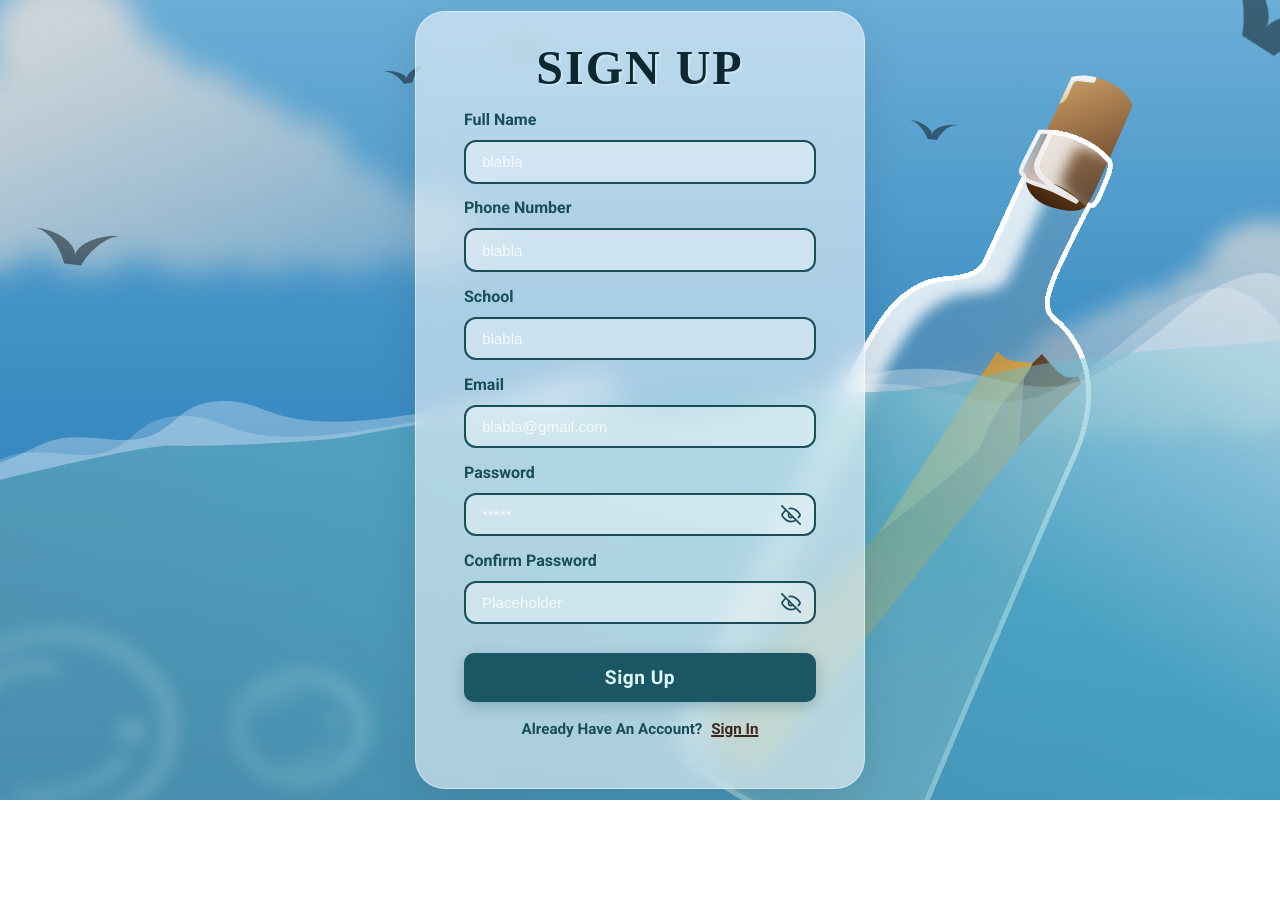
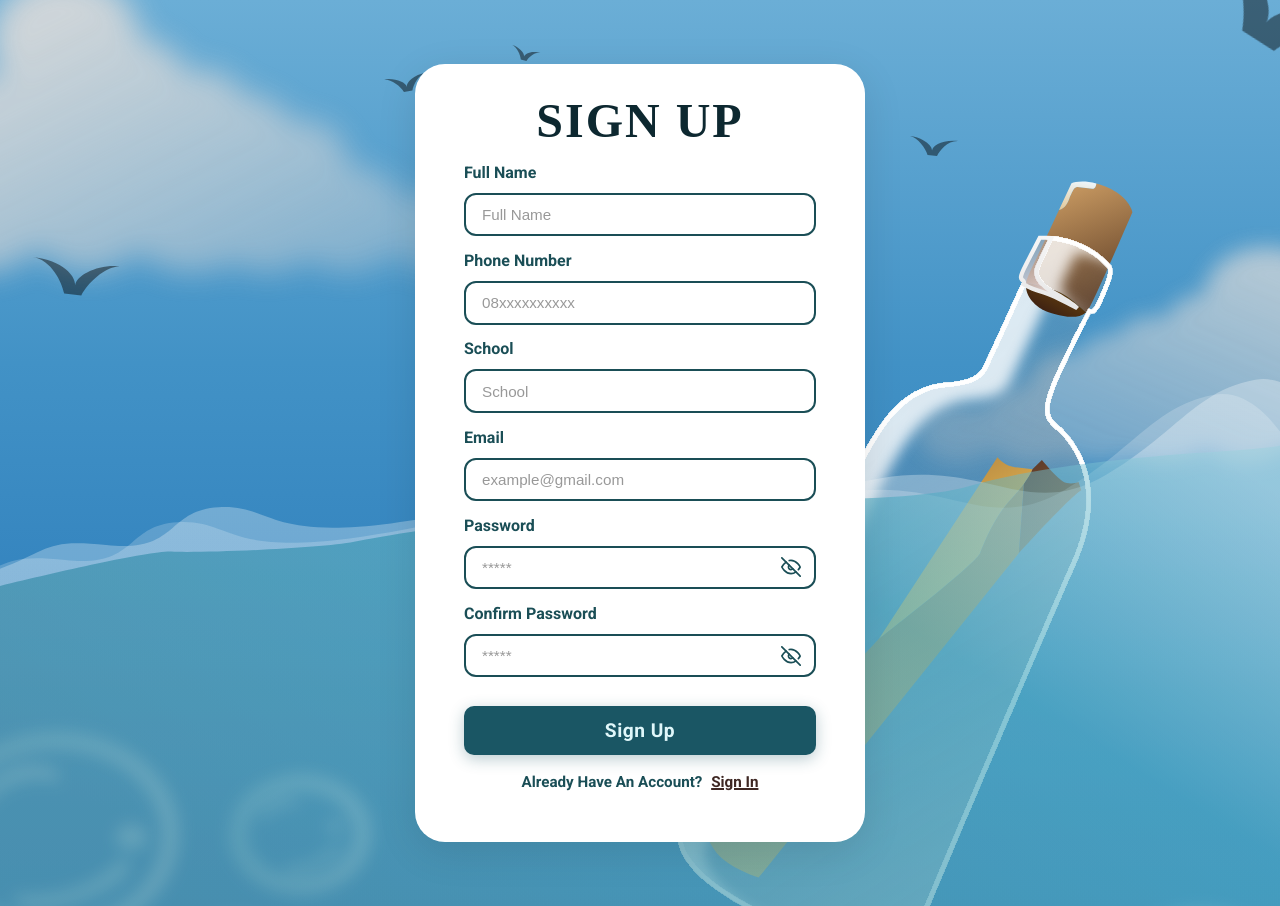
Before and after one commit to chillhouse-production/uigtc, a React (Vite) app: page / in a window 1280 px wide. Both pictures are taken after a click on the element "Sign Up". Before the commit the page ends 800 px from the top, so only its background shows below. Built offline with nearby package versions, Linux system fonts and the light colour scheme; a web font is replaced by a local one.

Commit message:
perbaikan bg sign in dan sign up dan perubahan placeholder di input

```diff
--- a/src/SignIn.css
+++ b/src/SignIn.css
@@ -105,7 +105,7 @@
 .signin-card {
   position: relative;
   z-index: 10;
-  background: rgba(255, 255, 255, 0.55);
+  background: white;
   backdrop-filter: blur(12px);
   -webkit-backdrop-filter: blur(12px);
   border-radius: 30px;
@@ -118,6 +118,8 @@
   flex-direction: column;
   align-items: center;
   box-sizing: border-box;
+  margin-top: 64px;
+  margin-bottom: 64px;
   /* IMPORTANT FIX */
 }
 
@@ -174,8 +176,9 @@
 }
 
 .form-input::placeholder {
-  color: rgba(255, 255, 255, 0.8);
+  color: black;
   font-weight: 400;
+  opacity: 40%;
 }
 
 .form-input:focus {
--- a/src/SignIn.tsx
+++ b/src/SignIn.tsx
@@ -76,7 +76,7 @@ const SignIn = ({ onSwitchToSignUp }: SignInProps) => {
                             <input
                                 type="email"
                                 id="email"
-                                placeholder="blabla@gmail.com"
+                                placeholder="example@gmail.com"
                                 value={email}
                                 onChange={(e) => setEmail(e.target.value)}
                                 className="form-input"
--- a/src/SignUp.tsx
+++ b/src/SignUp.tsx
@@ -83,7 +83,7 @@ const SignUp = ({ onSwitchToSignIn }: SignUpProps) => {
                             <input
                                 type="text"
                                 id="fullName"
-                                placeholder="blabla"
+                                placeholder="Full Name"
                                 value={fullName}
                                 onChange={(e) => setFullName(e.target.value)}
                                 className="form-input"
@@ -98,7 +98,7 @@ const SignUp = ({ onSwitchToSignIn }: SignUpProps) => {
                             <input
                                 type="tel"
                                 id="phoneNumber"
-                                placeholder="blabla"
+                                placeholder="08xxxxxxxxxx"
                                 value={phoneNumber}
                                 onChange={(e) => setPhoneNumber(e.target.value)}
                                 className="form-input"
@@ -113,7 +113,7 @@ const SignUp = ({ onSwitchToSignIn }: SignUpProps) => {
                             <input
                                 type="text"
                                 id="school"
-                                placeholder="blabla"
+                                placeholder="School"
                                 value={school}
                                 onChange={(e) => setSchool(e.target.value)}
                                 className="form-input"
@@ -128,7 +128,7 @@ const SignUp = ({ onSwitchToSignIn }: SignUpProps) => {
                             <input
                                 type="email"
                                 id="email"
-                                placeholder="blabla@gmail.com"
+                                placeholder="example@gmail.com"
                                 value={email}
                                 onChange={(e) => setEmail(e.target.value)}
                                 className="form-input"
@@ -165,7 +165,7 @@ const SignUp = ({ onSwitchToSignIn }: SignUpProps) => {
                             <input
                                 type={showConfirmPassword ? "text" : "password"}
                                 id="confirmPassword"
-                                placeholder="Placeholder"
+                                placeholder="*****"
                                 value={confirmPassword}
                                 onChange={(e) => setConfirmPassword(e.target.value)}
                                 className="form-input"
```
